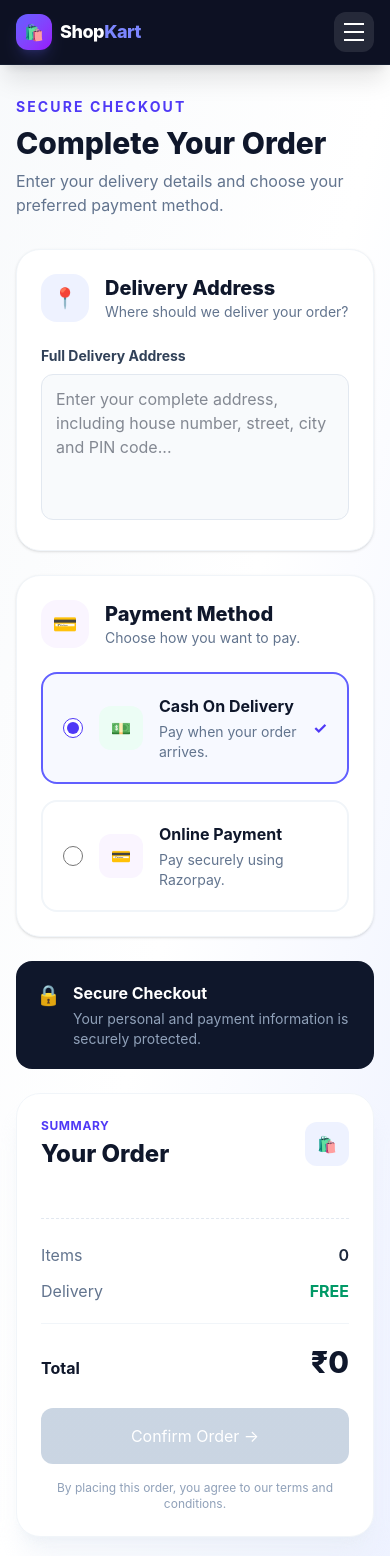
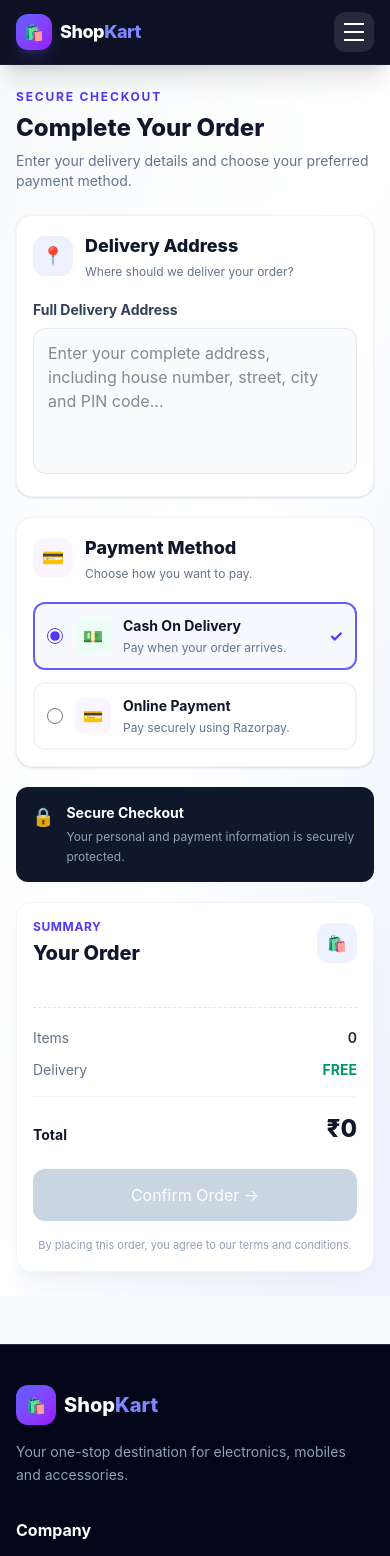
Before and after one commit to PiyushMishra9123/Ecommerce-website, a React (Vite) app in the folder frontend/: page /checkout in a window 390 px wide. Shown: the top 1556 px of the page. Built offline with nearby package versions, Linux system fonts and the light colour scheme.

Commit message:
Fix checkout page responsiveness

```diff
--- a/frontend/src/pages/Checkout.jsx
+++ b/frontend/src/pages/Checkout.jsx
@@ -18,9 +18,7 @@ function Checkout() {
   );
 
   const handleOrder = async () => {
-    const userInfo = JSON.parse(
-      localStorage.getItem("userInfo")
-    );
+    const userInfo = JSON.parse(localStorage.getItem("userInfo"));
 
     if (paymentMethod === "COD") {
       await axios.post(
@@ -46,16 +44,12 @@ function Checkout() {
       );
 
       setCartItems([]);
-
       localStorage.removeItem("cartItems");
 
-      toast.success(
-        "🎉 Your order has been confirmed!",
-        {
-          position: "top-center",
-          autoClose: 3000,
-        }
-      );
+      toast.success("🎉 Your order has been confirmed!", {
+        position: "top-center",
+        autoClose: 3000,
+      });
 
       navigate("/orders");
     } else {
@@ -68,15 +62,10 @@ function Checkout() {
 
       const options = {
         key: "rzp_test_T30uQaenFdz2Df",
-
         amount: data.amount,
-
         currency: data.currency,
-
         order_id: data.id,
-
         name: "ShopKart",
-
         description: "Order Payment",
 
         theme: {
@@ -96,13 +85,10 @@ function Checkout() {
               })),
 
               totalPrice,
-
               address,
-
               paymentMethod: "ONLINE",
 
-              paymentId:
-                response.razorpay_payment_id,
+              paymentId: response.razorpay_payment_id,
 
               isPaid: true,
             },
@@ -114,80 +100,68 @@ function Checkout() {
           );
 
           setCartItems([]);
-
           localStorage.removeItem("cartItems");
 
-          toast.success(
-            "🎉 Payment successful! Order placed.",
-            {
-              position: "top-center",
-              autoClose: 3000,
-            }
-          );
+          toast.success("🎉 Payment successful! Order placed.", {
+            position: "top-center",
+            autoClose: 3000,
+          });
 
           navigate("/orders");
         },
       };
 
-      const razorpay =
-        new window.Razorpay(options);
-
+      const razorpay = new window.Razorpay(options);
       razorpay.open();
     }
   };
 
   return (
-    <div className="min-h-screen bg-gradient-to-br from-slate-50 via-white to-indigo-50 py-8 sm:py-12">
+    <div className="w-full min-h-screen overflow-x-hidden bg-gradient-to-br from-slate-50 via-white to-indigo-50 py-6 sm:py-10 lg:py-12">
 
-      <div className="max-w-6xl mx-auto px-4 sm:px-6">
+      {/* MAIN CONTAINER */}
+      <div className="w-full max-w-6xl mx-auto px-4 sm:px-6 lg:px-8">
 
         {/* ================= HEADER ================= */}
+        <div className="mb-6 sm:mb-8">
 
-        <div className="mb-8">
-
-          <p className="text-sm font-bold uppercase tracking-[0.15em] text-indigo-600 mb-2">
+          <p className="text-xs sm:text-sm font-bold uppercase tracking-[0.15em] text-indigo-600 mb-2">
             Secure Checkout
           </p>
 
-          <h1 className="text-3xl sm:text-4xl font-extrabold text-slate-900">
+          <h1 className="text-2xl sm:text-3xl lg:text-4xl font-extrabold text-slate-900 leading-tight">
             Complete Your Order
           </h1>
 
-          <p className="text-slate-500 mt-2">
-            Enter your delivery details and choose
-            your preferred payment method.
+          <p className="text-sm sm:text-base text-slate-500 mt-2 max-w-2xl">
+            Enter your delivery details and choose your preferred payment method.
           </p>
 
         </div>
 
         {/* ================= MAIN GRID ================= */}
-
-        <div className="grid lg:grid-cols-3 gap-6 lg:gap-8">
+        <div className="w-full grid grid-cols-1 lg:grid-cols-3 gap-5 sm:gap-6 lg:gap-8">
 
           {/* ================= LEFT SECTION ================= */}
+          <div className="w-full min-w-0 lg:col-span-2 space-y-5 sm:space-y-6">
 
-          <div className="lg:col-span-2 space-y-6">
+            {/* ================= DELIVERY ADDRESS ================= */}
+            <div className="w-full bg-white rounded-2xl sm:rounded-3xl border border-slate-100 shadow-sm p-4 sm:p-6 lg:p-8">
 
-            {/* Delivery Address */}
+              <div className="flex items-center gap-3 sm:gap-4 mb-5 sm:mb-6">
 
-            <div className="bg-white rounded-3xl border border-slate-100 shadow-sm p-6 sm:p-8">
-
-              <div className="flex items-center gap-4 mb-6">
-
-                <div className="w-12 h-12 rounded-2xl bg-indigo-50 flex items-center justify-center text-xl">
+                <div className="w-10 h-10 sm:w-12 sm:h-12 flex-shrink-0 rounded-xl sm:rounded-2xl bg-indigo-50 flex items-center justify-center text-lg sm:text-xl">
                   📍
                 </div>
 
-                <div>
-
-                  <h2 className="text-xl sm:text-2xl font-extrabold text-slate-900">
+                <div className="min-w-0">
+                  <h2 className="text-lg sm:text-xl lg:text-2xl font-extrabold text-slate-900">
                     Delivery Address
                   </h2>
 
-                  <p className="text-sm text-slate-500">
+                  <p className="text-xs sm:text-sm text-slate-500 mt-1">
                     Where should we deliver your order?
                   </p>
-
                 </div>
 
               </div>
@@ -199,45 +173,39 @@ function Checkout() {
               <textarea
                 rows="5"
                 value={address}
-                onChange={(e) =>
-                  setAddress(e.target.value)
-                }
-                className="input-modern resize-none"
+                onChange={(e) => setAddress(e.target.value)}
+                className="input-modern w-full max-w-full resize-none"
                 placeholder="Enter your complete address, including house number, street, city and PIN code..."
               />
 
             </div>
 
-            {/* Payment Method */}
+            {/* ================= PAYMENT METHOD ================= */}
+            <div className="w-full bg-white rounded-2xl sm:rounded-3xl border border-slate-100 shadow-sm p-4 sm:p-6 lg:p-8">
 
-            <div className="bg-white rounded-3xl border border-slate-100 shadow-sm p-6 sm:p-8">
+              <div className="flex items-center gap-3 sm:gap-4 mb-5 sm:mb-6">
 
-              <div className="flex items-center gap-4 mb-6">
-
-                <div className="w-12 h-12 rounded-2xl bg-purple-50 flex items-center justify-center text-xl">
+                <div className="w-10 h-10 sm:w-12 sm:h-12 flex-shrink-0 rounded-xl sm:rounded-2xl bg-purple-50 flex items-center justify-center text-lg sm:text-xl">
                   💳
                 </div>
 
-                <div>
-
-                  <h2 className="text-xl sm:text-2xl font-extrabold text-slate-900">
+                <div className="min-w-0">
+                  <h2 className="text-lg sm:text-xl lg:text-2xl font-extrabold text-slate-900">
                     Payment Method
                   </h2>
 
-                  <p className="text-sm text-slate-500">
+                  <p className="text-xs sm:text-sm text-slate-500 mt-1">
                     Choose how you want to pay.
                   </p>
-
                 </div>
 
               </div>
 
-              <div className="space-y-4">
+              <div className="space-y-3 sm:space-y-4">
 
                 {/* COD */}
-
                 <label
-                  className={`flex items-center gap-4 p-5 rounded-2xl border-2 cursor-pointer transition duration-300 ${
+                  className={`w-full flex items-center gap-3 sm:gap-4 p-3 sm:p-5 rounded-xl sm:rounded-2xl border-2 cursor-pointer transition duration-300 ${
                     paymentMethod === "COD"
                       ? "border-indigo-500 bg-indigo-50/50"
                       : "border-slate-100 hover:border-slate-200"
@@ -247,45 +215,36 @@ function Checkout() {
                   <input
                     type="radio"
                     value="COD"
-                    checked={
-                      paymentMethod === "COD"
-                    }
-                    onChange={(e) =>
-                      setPaymentMethod(
-                        e.target.value
-                      )
-                    }
-                    className="w-5 h-5 accent-indigo-600"
+                    checked={paymentMethod === "COD"}
+                    onChange={(e) => setPaymentMethod(e.target.value)}
+                    className="w-4 h-4 sm:w-5 sm:h-5 flex-shrink-0 accent-indigo-600"
                   />
 
-                  <div className="w-11 h-11 rounded-xl bg-emerald-50 flex items-center justify-center">
+                  <div className="w-9 h-9 sm:w-11 sm:h-11 flex-shrink-0 rounded-lg sm:rounded-xl bg-emerald-50 flex items-center justify-center">
                     💵
                   </div>
 
-                  <div className="flex-1">
-
-                    <p className="font-bold text-slate-900">
+                  <div className="flex-1 min-w-0">
+                    <p className="font-bold text-sm sm:text-base text-slate-900">
                       Cash On Delivery
                     </p>
 
-                    <p className="text-sm text-slate-500 mt-1">
+                    <p className="text-xs sm:text-sm text-slate-500 mt-1">
                       Pay when your order arrives.
                     </p>
-
                   </div>
 
                   {paymentMethod === "COD" && (
-                    <span className="text-indigo-600 font-bold">
+                    <span className="text-indigo-600 font-bold flex-shrink-0">
                       ✓
                     </span>
                   )}
 
                 </label>
 
-                {/* Online Payment */}
-
+                {/* ONLINE PAYMENT */}
                 <label
-                  className={`flex items-center gap-4 p-5 rounded-2xl border-2 cursor-pointer transition duration-300 ${
+                  className={`w-full flex items-center gap-3 sm:gap-4 p-3 sm:p-5 rounded-xl sm:rounded-2xl border-2 cursor-pointer transition duration-300 ${
                     paymentMethod === "ONLINE"
                       ? "border-indigo-500 bg-indigo-50/50"
                       : "border-slate-100 hover:border-slate-200"
@@ -295,35 +254,27 @@ function Checkout() {
                   <input
                     type="radio"
                     value="ONLINE"
-                    checked={
-                      paymentMethod === "ONLINE"
-                    }
-                    onChange={(e) =>
-                      setPaymentMethod(
-                        e.target.value
-                      )
-                    }
-                    className="w-5 h-5 accent-indigo-600"
+                    checked={paymentMethod === "ONLINE"}
+                    onChange={(e) => setPaymentMethod(e.target.value)}
+                    className="w-4 h-4 sm:w-5 sm:h-5 flex-shrink-0 accent-indigo-600"
                   />
 
-                  <div className="w-11 h-11 rounded-xl bg-purple-50 flex items-center justify-center">
+                  <div className="w-9 h-9 sm:w-11 sm:h-11 flex-shrink-0 rounded-lg sm:rounded-xl bg-purple-50 flex items-center justify-center">
                     💳
                   </div>
 
-                  <div className="flex-1">
-
-                    <p className="font-bold text-slate-900">
+                  <div className="flex-1 min-w-0">
+                    <p className="font-bold text-sm sm:text-base text-slate-900">
                       Online Payment
                     </p>
 
-                    <p className="text-sm text-slate-500 mt-1">
+                    <p className="text-xs sm:text-sm text-slate-500 mt-1">
                       Pay securely using Razorpay.
                     </p>
-
                   </div>
 
                   {paymentMethod === "ONLINE" && (
-                    <span className="text-indigo-600 font-bold">
+                    <span className="text-indigo-600 font-bold flex-shrink-0">
                       ✓
                     </span>
                   )}
@@ -334,25 +285,21 @@ function Checkout() {
 
             </div>
 
-            {/* Security */}
+            {/* ================= SECURITY ================= */}
+            <div className="w-full flex items-start gap-3 rounded-xl sm:rounded-2xl bg-slate-900 text-white p-4 sm:p-5">
 
-            <div className="flex items-start gap-3 rounded-2xl bg-slate-900 text-white p-5">
-
-              <div className="text-xl">
+              <div className="text-lg sm:text-xl flex-shrink-0">
                 🔒
               </div>
 
-              <div>
-
-                <p className="font-bold">
+              <div className="min-w-0">
+                <p className="font-bold text-sm sm:text-base">
                   Secure Checkout
                 </p>
 
-                <p className="text-sm text-slate-400 mt-1">
-                  Your personal and payment
-                  information is securely protected.
+                <p className="text-xs sm:text-sm text-slate-400 mt-1 leading-relaxed">
+                  Your personal and payment information is securely protected.
                 </p>
-
               </div>
 
             </div>
@@ -360,55 +307,54 @@ function Checkout() {
           </div>
 
           {/* ================= ORDER SUMMARY ================= */}
+          <div className="w-full min-w-0">
 
-          <div>
+            <div className="w-full bg-white rounded-2xl sm:rounded-3xl border border-slate-100 shadow-xl shadow-slate-200/40 p-4 sm:p-6 lg:p-7 lg:sticky lg:top-24">
 
-            <div className="bg-white rounded-3xl border border-slate-100 shadow-xl shadow-slate-200/40 p-6 sm:p-7 sticky top-24">
+              {/* SUMMARY HEADER */}
+              <div className="flex items-center justify-between gap-3 mb-5 sm:mb-6">
 
-              <div className="flex items-center justify-between mb-6">
-
-                <div>
-
+                <div className="min-w-0">
                   <p className="text-xs uppercase tracking-wider text-indigo-600 font-bold">
                     Summary
                   </p>
 
-                  <h2 className="text-2xl font-extrabold text-slate-900 mt-1">
+                  <h2 className="text-xl sm:text-2xl font-extrabold text-slate-900 mt-1">
                     Your Order
                   </h2>
-
                 </div>
 
-                <div className="w-11 h-11 rounded-xl bg-indigo-50 flex items-center justify-center">
+                <div className="w-10 h-10 sm:w-11 sm:h-11 flex-shrink-0 rounded-xl bg-indigo-50 flex items-center justify-center">
                   🛍️
                 </div>
 
               </div>
 
-              {/* Products */}
-
+              {/* PRODUCTS */}
               <div className="space-y-4 max-h-80 overflow-y-auto pr-1">
 
                 {cartItems.map((item) => (
 
                   <div
                     key={item._id}
-                    className="flex items-center gap-3"
+                    className="w-full flex items-center gap-3 min-w-0"
                   >
 
-                    <div className="w-14 h-14 rounded-xl bg-gradient-to-br from-slate-50 to-indigo-50 border border-slate-100 flex items-center justify-center flex-shrink-0">
+                    {/* IMAGE */}
+                    <div className="w-12 h-12 sm:w-14 sm:h-14 flex-shrink-0 rounded-xl bg-gradient-to-br from-slate-50 to-indigo-50 border border-slate-100 flex items-center justify-center">
 
                       <img
                         src={item.image}
                         alt={item.name}
-                        className="w-11 h-11 object-contain"
+                        className="w-9 h-9 sm:w-11 sm:h-11 object-contain"
                       />
 
                     </div>
 
+                    {/* PRODUCT NAME */}
                     <div className="flex-1 min-w-0">
 
-                      <p className="font-bold text-slate-800 truncate">
+                      <p className="font-bold text-sm sm:text-base text-slate-800 break-words line-clamp-2">
                         {item.name}
                       </p>
 
@@ -418,7 +364,8 @@ function Checkout() {
 
                     </div>
 
-                    <p className="font-bold text-slate-900">
+                    {/* PRICE */}
+                    <p className="font-bold text-sm sm:text-base text-slate-900 flex-shrink-0">
                       ₹{item.price * item.qty}
                     </p>
 
@@ -428,13 +375,11 @@ function Checkout() {
 
               </div>
 
-              {/* Divider */}
+              {/* DIVIDER */}
+              <div className="border-t border-dashed border-slate-200 my-5 sm:my-6"></div>
 
-              <div className="border-t border-dashed border-slate-200 my-6"></div>
-
-              {/* Price */}
-
-              <div className="flex justify-between text-slate-500 mb-3">
+              {/* ITEMS */}
+              <div className="flex justify-between items-center text-sm sm:text-base text-slate-500 mb-3">
 
                 <span>
                   Items
@@ -446,7 +391,8 @@ function Checkout() {
 
               </div>
 
-              <div className="flex justify-between text-slate-500 mb-3">
+              {/* DELIVERY */}
+              <div className="flex justify-between items-center text-sm sm:text-base text-slate-500 mb-3">
 
                 <span>
                   Delivery
@@ -458,15 +404,16 @@ function Checkout() {
 
               </div>
 
-              <div className="border-t border-slate-100 pt-5 mt-5">
+              {/* TOTAL */}
+              <div className="border-t border-slate-100 pt-4 sm:pt-5 mt-4 sm:mt-5">
 
-                <div className="flex justify-between items-end">
+                <div className="flex justify-between items-end gap-3">
 
-                  <span className="font-bold text-slate-900">
+                  <span className="font-bold text-sm sm:text-base text-slate-900">
                     Total
                   </span>
 
-                  <span className="text-3xl font-extrabold text-slate-900">
+                  <span className="text-2xl sm:text-3xl font-extrabold text-slate-900">
                     ₹{totalPrice}
                   </span>
 
@@ -474,24 +421,22 @@ function Checkout() {
 
               </div>
 
-              {/* Order Button */}
-
+              {/* ORDER BUTTON */}
               <button
                 onClick={handleOrder}
                 disabled={
                   cartItems.length === 0 ||
                   !address.trim()
                 }
-                className="w-full mt-7 py-4 rounded-xl bg-gradient-to-r from-indigo-600 to-purple-600 hover:from-indigo-700 hover:to-purple-700 text-white font-extrabold shadow-lg shadow-indigo-200 hover:shadow-xl transition duration-300 hover:-translate-y-0.5 disabled:from-slate-300 disabled:to-slate-300 disabled:shadow-none disabled:cursor-not-allowed disabled:hover:translate-y-0"
+                className="w-full mt-6 sm:mt-7 py-3.5 sm:py-4 rounded-xl bg-gradient-to-r from-indigo-600 to-purple-600 hover:from-indigo-700 hover:to-purple-700 text-white text-sm sm:text-base font-extrabold shadow-lg shadow-indigo-200 hover:shadow-xl transition duration-300 disabled:from-slate-300 disabled:to-slate-300 disabled:shadow-none disabled:cursor-not-allowed"
               >
                 {paymentMethod === "COD"
                   ? "Confirm Order →"
                   : "Pay Now →"}
               </button>
 
-              <p className="text-xs text-center text-slate-400 mt-4">
-                By placing this order, you agree
-                to our terms and conditions.
+              <p className="text-[11px] sm:text-xs text-center text-slate-400 mt-4 leading-relaxed">
+                By placing this order, you agree to our terms and conditions.
               </p>
 
             </div>
```
